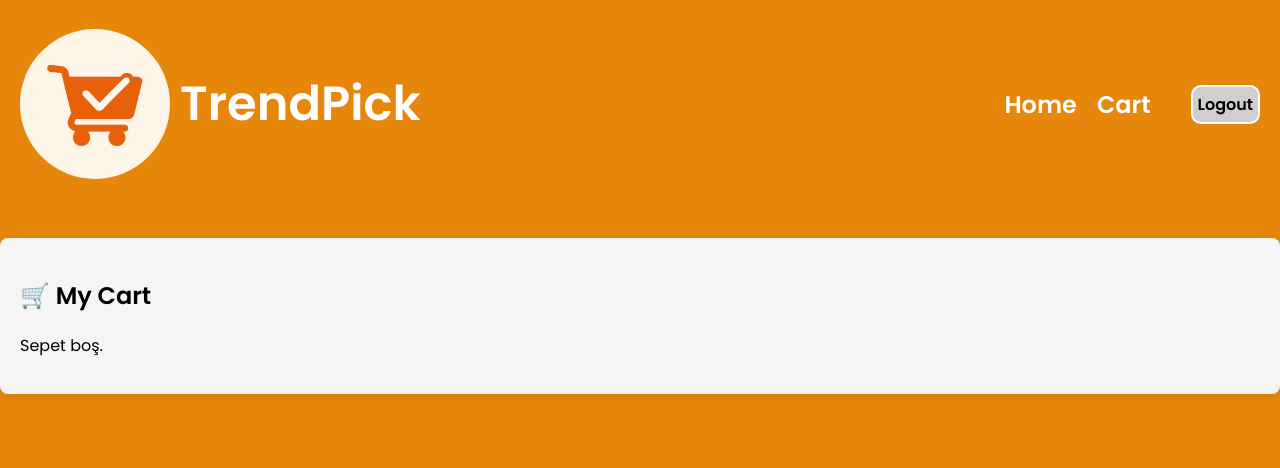
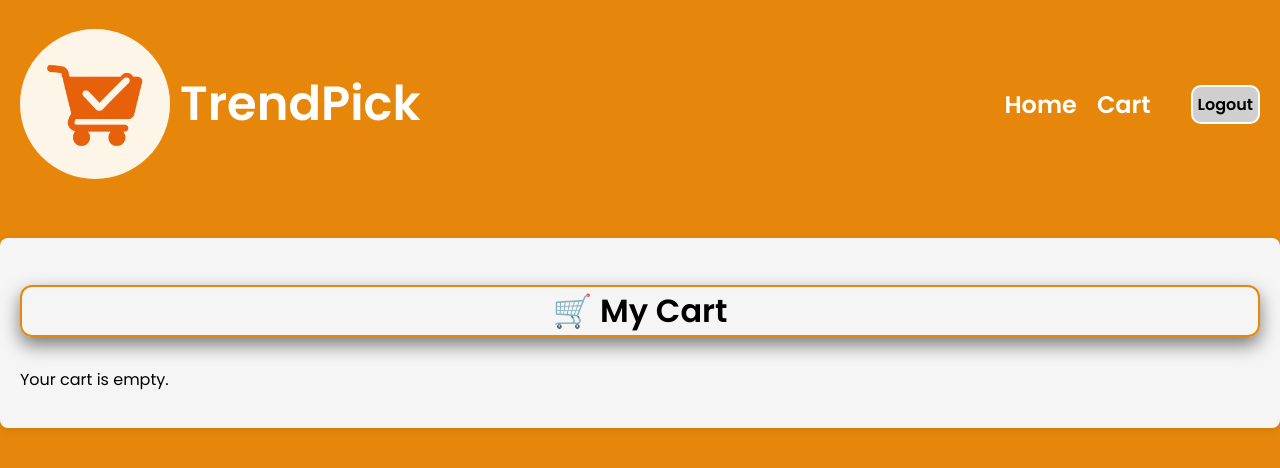
Before and after one commit to NurAleynaPektas/miniShop, a React (Vite) app: page /cart in a window 1280 px wide. Shown: the top 468 px of the page. Built offline with nearby package versions, Linux system fonts and the light colour scheme; sample sign-in values are in the browser's storage.

Commit message:
cart css

```diff
--- a/src/App.jsx
+++ b/src/App.jsx
@@ -72,6 +72,12 @@ function App() {
           .filter((item) => item.quantity > 0) // 0 olursa sepetten çıkar
     );
   };
+  // Sepetten tamamen ürün sil
+  const handleRemoveItem = (productId) => {
+    setCartItems((prevItems) =>
+      prevItems.filter((item) => item.id !== productId)
+    );
+  };
 
   // Login başarılı olduktan sonra çağrılacak fonksiyon:
   const handleLogin = () => {
@@ -122,10 +128,12 @@ function App() {
         cartItems={cartItems}
         onIncrease={handleIncrease}
         onDecrease={handleDecrease}
+        onRemove={handleRemoveItem}
       />
     </PrivateRoute>
   }
 />
+
 
         <Route path="*" element={<Navigate to="/" replace />} />
       </Routes>
--- a/src/components/Cart.jsx
+++ b/src/components/Cart.jsx
@@ -1,6 +1,6 @@
 import styles from "./Cart.module.css";
 
-export default function Cart({ cartItems, onIncrease, onDecrease }) {
+export default function Cart({ cartItems, onIncrease, onDecrease, onRemove }) {
   const totalPrice = cartItems.reduce(
     (total, item) => total + item.price * item.quantity,
     0
@@ -8,9 +8,9 @@ export default function Cart({ cartItems, onIncrease, onDecrease }) {
 
   return (
     <div className={styles.cartBox}>
-      <h2>🛒 My Cart</h2>
+      <h2 className={styles.cartTitle}>🛒 My Cart</h2>
       {cartItems.length === 0 ? (
-        <p>Sepet boş.</p>
+        <p>Your cart is empty.</p>
       ) : (
         <>
           <div className={styles.cartList}>
@@ -25,11 +25,12 @@ export default function Cart({ cartItems, onIncrease, onDecrease }) {
                   <h4>{item.title}</h4>
                   <div className={styles.controls}>
                     <button onClick={() => onDecrease(item.id)}>-</button>
-                    <span>{item.quantity}</span>
+                    <span className={styles.quantity}>{item.quantity}</span>
                     <button onClick={() => onIncrease(item.id)}>+</button>
                     <span className={styles.itemTotal}>
                       = {(item.price * item.quantity).toFixed(2)} $
                     </span>
+                    <button onClick={() => onRemove(item.id)}>🗑️</button>
                   </div>
                 </div>
               </div>
--- a/src/components/Cart.module.css
+++ b/src/components/Cart.module.css
@@ -4,8 +4,18 @@
   margin-top: 30px;
   border-radius: 8px;
   box-shadow: 0 2px 8px rgba(0, 0, 0, 0.1);
+  font-family: poppins, sans-serif;
 }
-
+.cartTitle {
+  text-align: center;
+  margin-bottom: 30px;
+  font-size: 2rem;
+  font-weight: 600;
+  border: 2px solid #e6870b;
+  animation: fadeIn 1s ease-in-out;
+  box-shadow: 0 8px 18px rgba(0, 0, 0, 0.5);
+  border-radius: 12px;
+}
 .cartList {
   display: flex;
   flex-direction: column;
@@ -22,10 +32,12 @@
 }
 
 .image {
-  width: 80px;
-  height: 80px;
+  width: 110px;
+  height: 110px;
   object-fit: contain;
-  border-radius: 4px;
+  border-radius: 12px;
+  border: 3px solid #ddd;
+  padding: 5px;
 }
 
 .info {
@@ -42,16 +54,17 @@
 }
 
 .controls button {
-  padding: 4px 8px;
+  padding: 6px 10px;
   border: none;
-  background-color: #38bdf8;
-  color: white;
+  color: rgb(23, 119, 236);
   border-radius: 4px;
   cursor: pointer;
 }
 
 .controls button:hover {
-  background-color: #0ea5e9;
+  background-color: #84d1f0;
+  color: whitesmoke;
+  transition: 0.5s ease;
 }
 
 .itemTotal {
@@ -64,3 +77,6 @@
   margin-top: 20px;
   font-size: 1.2rem;
 }
+.quantity {
+  font-weight: bold;
+}
```
Lines whose indentation alone changed are shown as unchanged.
